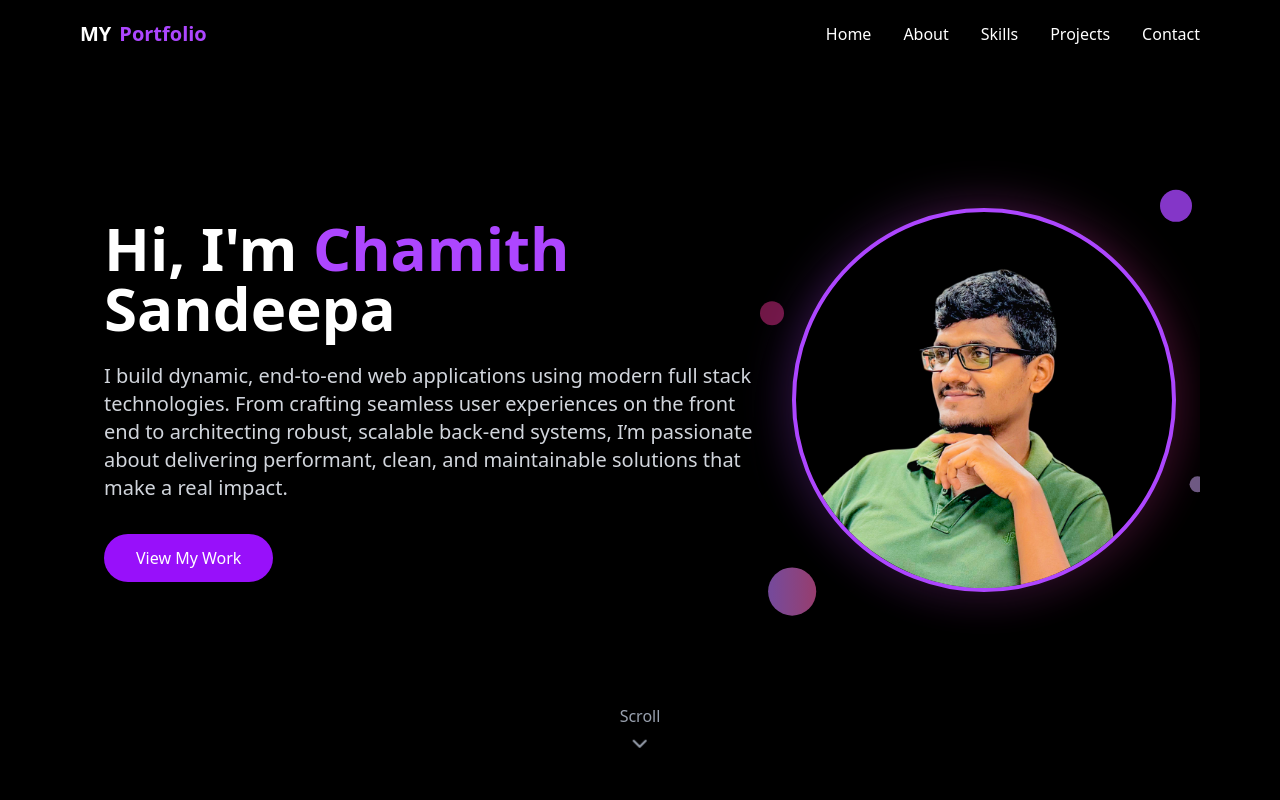
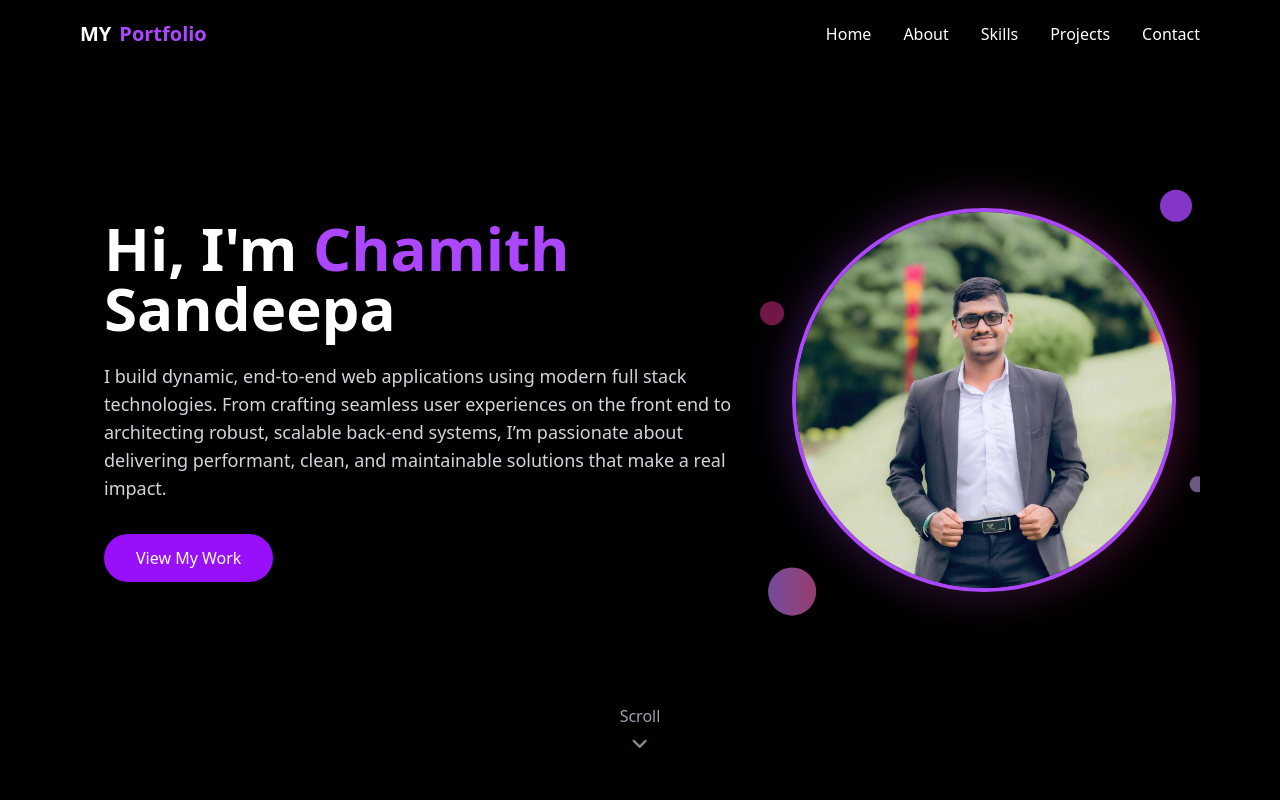
Before and after one commit to chamithsandeepa/My-Portfolio, a React (Vite) app: page / in a window 1280 px wide. Shown: the top 800 px of the page. Built offline with nearby package versions, Linux system fonts and the light colour scheme.

Commit message:
Update hero image and adjust text styling

```diff
--- a/src/Components/Hero.jsx
+++ b/src/Components/Hero.jsx
@@ -1,12 +1,12 @@
 import React from "react";
 import { motion } from "framer-motion";
-import meImage from "../assets/me1.png";
+import meImage from "../assets/me2.jpeg";
 import { ChevronDown } from "lucide-react"; // Lucide icon import
 
 const Hero = () => {
   return (
     <section
-      className="relative h-screen flex items-center justify-center bg-black overflow-hidden"
+      className="relative h-screen flex items-center justify-center overflow-hidden"
       id="home"
     >
       <div className="container mx-auto px-6 z-10">
@@ -24,7 +24,7 @@ const Hero = () => {
             </motion.h1>
 
             <motion.p
-              className="text-gray-300 text-lg md:text-xl max-w-2xl mx-auto lg:mx-0 mb-8"
+              className="text-gray-300 text-lg md:text-lg max-w-2xl mx-auto lg:mx-0 mb-8"
               initial={{ opacity: 0, y: 20 }}
               whileInView={{ opacity: 1, y: 0 }}
               viewport={{ once: false, amount: 0.5 }}
```
Also changed, not shown: src/assets/me2.jpeg (added).
